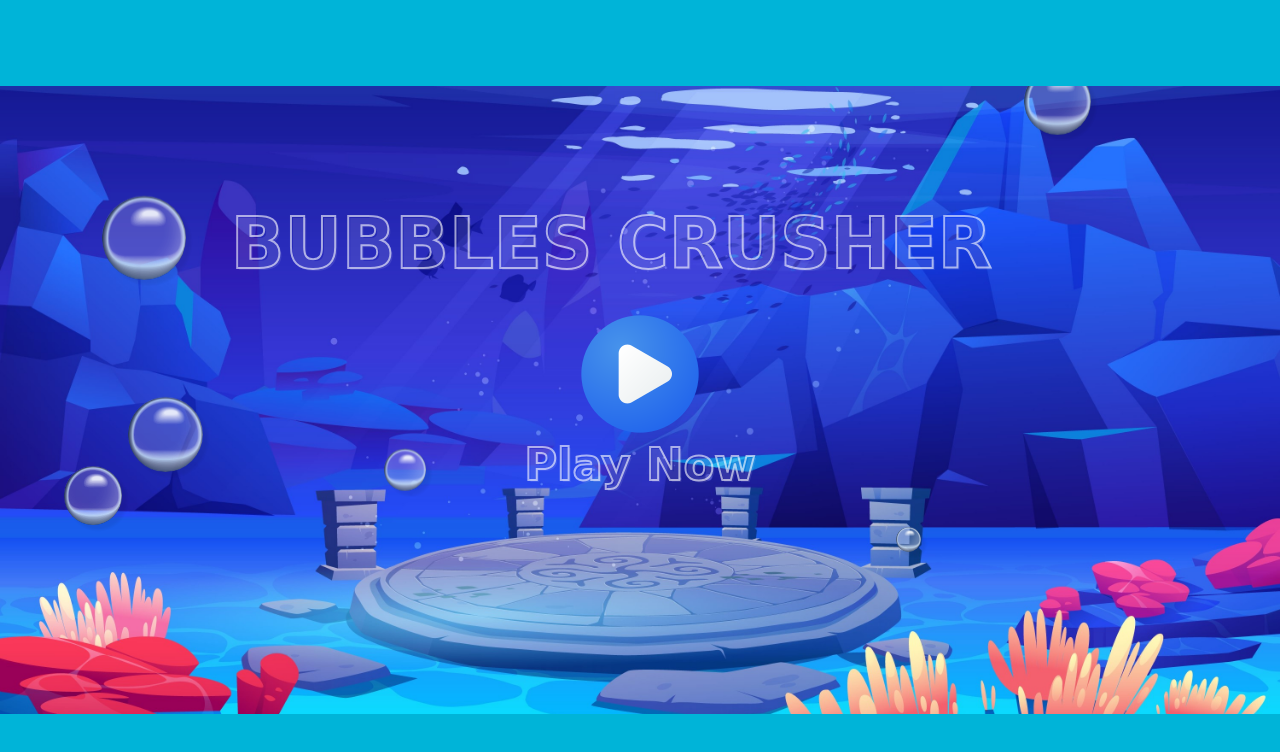
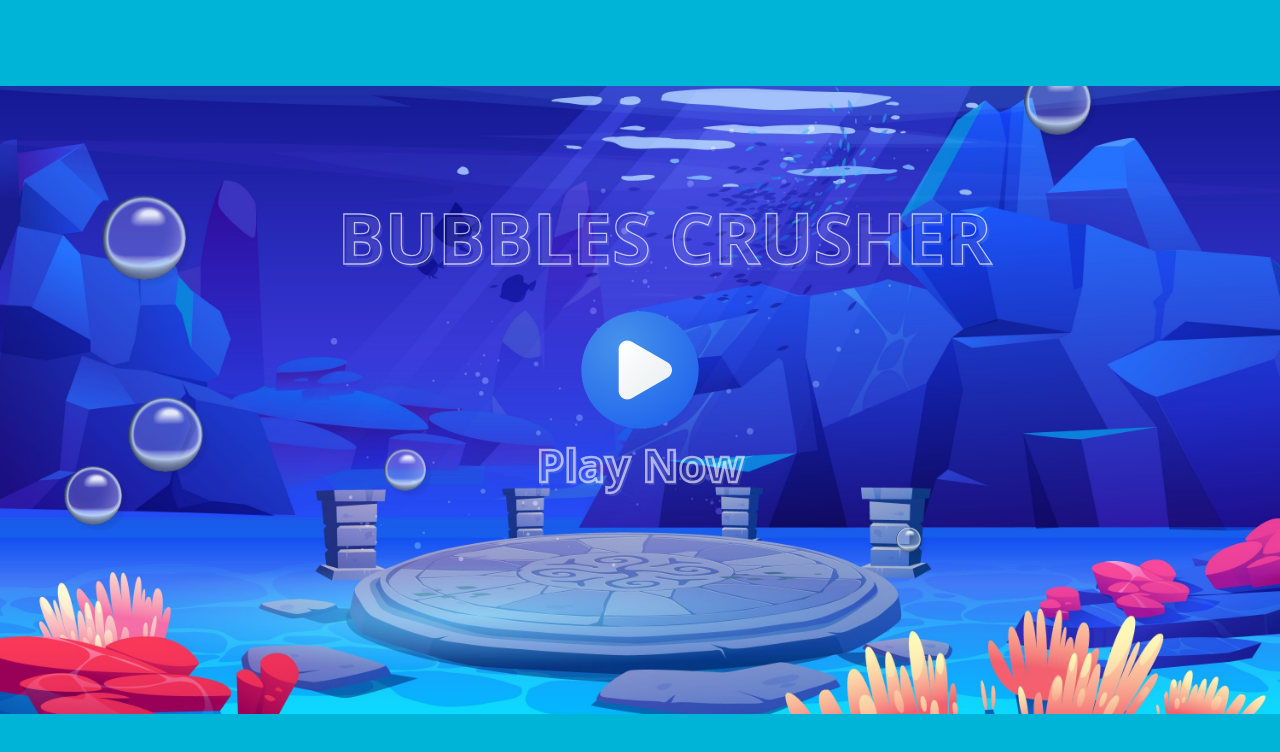
Before and after one commit to Grb0018/Bubble, a plain HTML site: page index.html in a window 1280 px wide. Drawn offline with nearby package versions, Linux system fonts and the light colour scheme.

Commit message:
Update style.css

```diff
--- a/style.css
+++ b/style.css
@@ -54,12 +54,12 @@ body{
 }
 #play text{
   position: relative;
-  font-family: 'Luckiest Guy', cursive;
+  font-family: system-ui;
   font-weight: 900;
   font-size: 3.5vw;
-  -webkit-text-stroke: 2px rgba(255,255,255,0.6);
+  -webkit-text-stroke: 0.2vw rgba(255,255,255,0.6);
   -webkit-text-fill-color: transparent;
-  text-shadow: 2px 2px rgb(255 255 255 / 10%);
+  text-shadow: 0.2vw 0.2vw rgb(255 255 255 / 10%);
 }
 .ball{
     height: 6vw;
@@ -204,17 +204,17 @@ body{
   }
 
   .text {
-    position: relative;
-    font-family: 'Luckiest Guy', cursive;
+     position: relative;
+    font-family: system-ui;
     font-weight: 900;
     font-size: 5.5vw;
-    -webkit-text-stroke: 2px rgba(255,255,255,0.6);
-    -webkit-text-fill-color: transparent;
+    -webkit-text-stroke: 0.1vw rgb(255 255 255 / 68%);
+    -webkit-text-fill-color: #ffffff00;
     top: -9vw;
     left: 27.5vw;
     transform: translate(-50%,-50%);
     text-align: center;
-    text-shadow: 2px 2px rgb(255 255 255 / 10%);
+    text-shadow: 0.2vw 0.2vw rgb(255 255 255 / 10%);
 }
   .bubbles {
     position: absolute;
```
